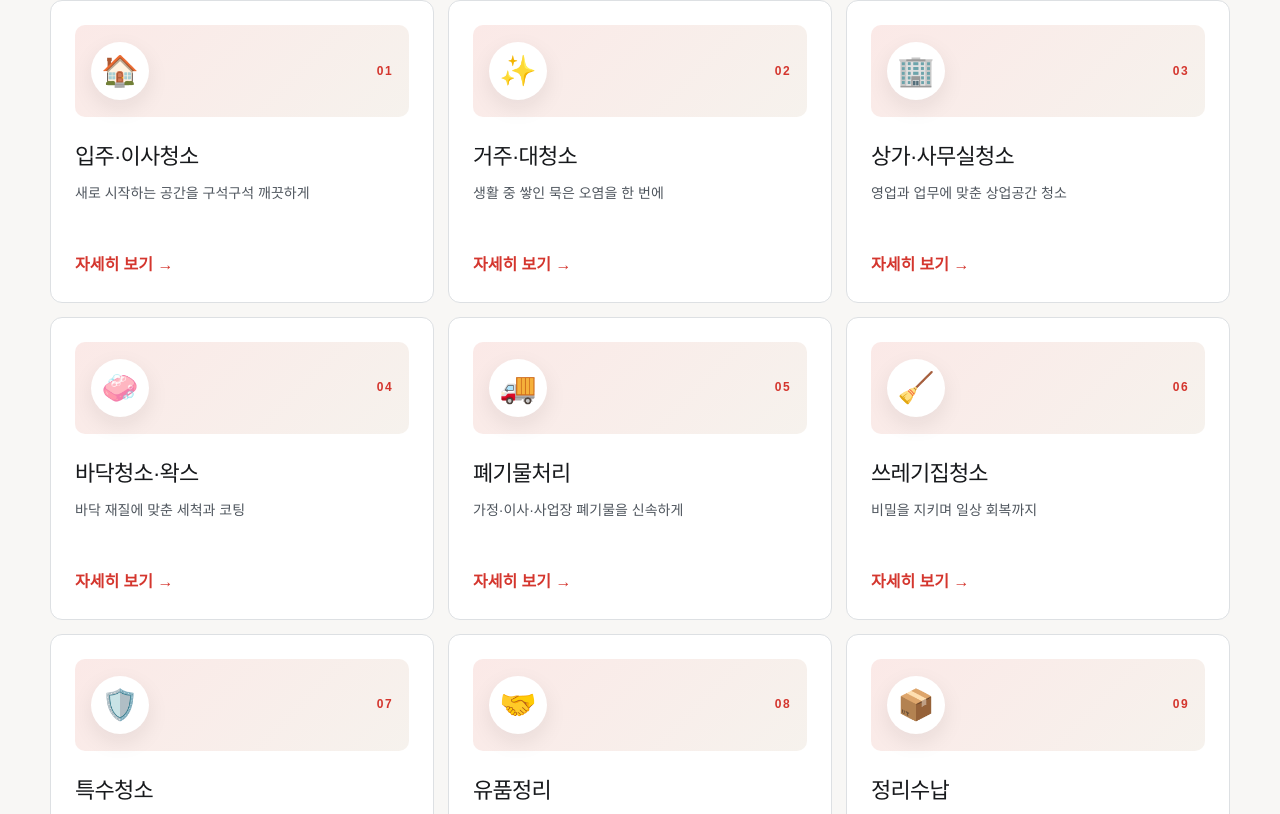
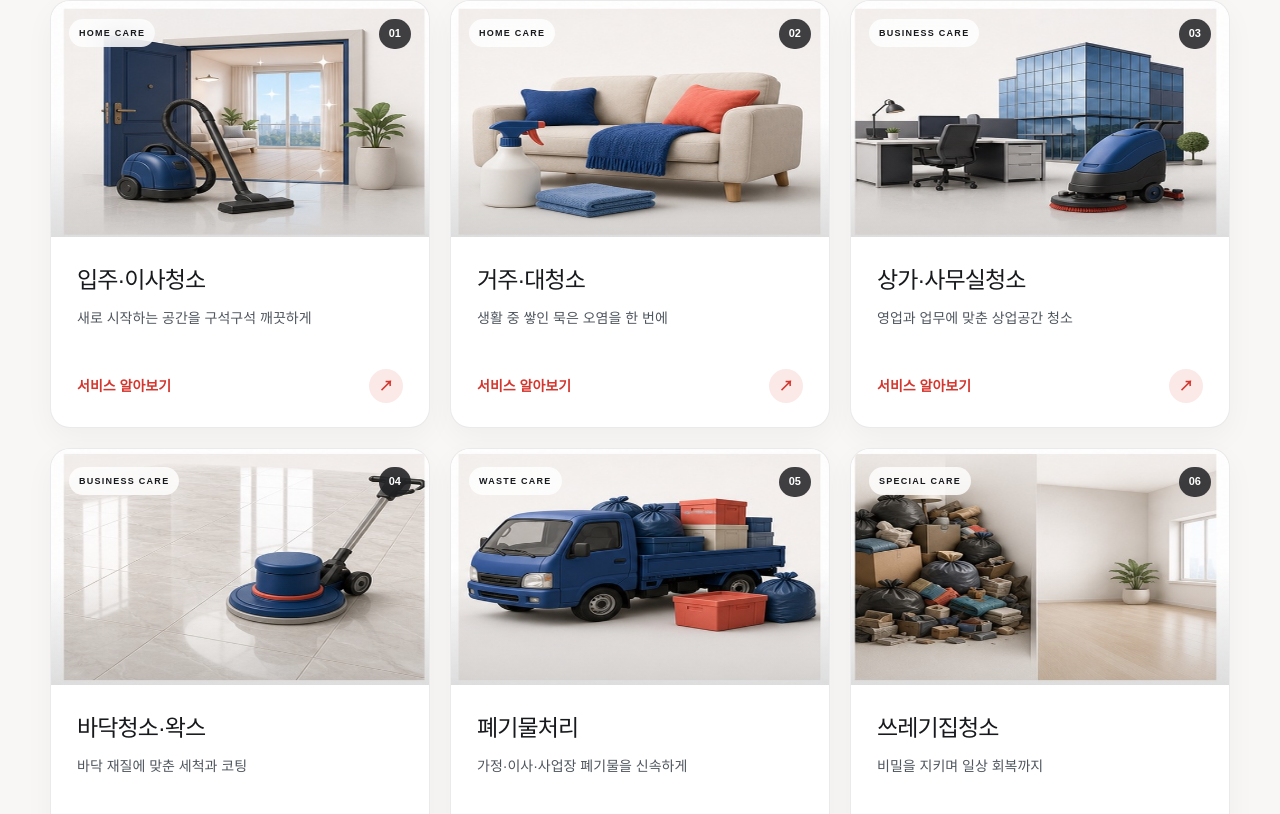
Before and after one commit to rhkss8/solomon-clean, a Next.js app: page / in a window 1280 px wide. Shown: the part 946-1760 px from the top of the page. Built offline with nearby package versions, Linux system fonts and the light colour scheme; no server answers.

Commit message:
feat: redesign service cards with premium illustrations

```diff
--- a/app/globals.css
+++ b/app/globals.css
@@ -76,20 +76,36 @@ h1, h2, h3, p { margin-top: 0; }
 .section-heading { margin-bottom: 42px; display: flex; align-items: end; justify-content: space-between; gap: 24px; }
 .section-heading h2, .split-section h2 { margin: 9px 0 0; font-size: clamp(32px, 4vw, 48px); line-height: 1.18; letter-spacing: -.045em; }
 .section-heading--light p { color: #bfc4c8; }
-.service-grid { display: grid; grid-template-columns: repeat(3, 1fr); gap: 14px; }
+.service-grid { display: grid; grid-template-columns: repeat(3, 1fr); gap: 20px; }
 .region-grid { display: grid; grid-template-columns: repeat(2, 1fr); gap: 16px; }
 .region-card { padding: 30px; border: 1px solid var(--border); background: white; }
 .region-card > span { color: var(--brand-primary); font-size: 13px; font-weight: 850; }
 .region-card h2 { margin: 30px 0 12px; font-size: 25px; }
 .region-card p { color: var(--text-secondary); line-height: 1.7; }
 .region-card strong { display: inline-block; margin-top: 18px; }
-.service-card { min-height: 270px; padding: 24px; display: flex; flex-direction: column; background: white; border: 1px solid var(--border); border-radius: 12px; transition: .2s ease; }
-.service-card:hover { transform: translateY(-4px); border-color: #c7a4a1; box-shadow: var(--shadow); }
-.service-card__visual { height: 92px; margin-bottom: 22px; padding: 14px 16px; display: flex; align-items: center; justify-content: space-between; border-radius: 10px; background: linear-gradient(135deg, var(--brand-soft), #f6f2ed); }
-.service-card__visual > span { width: 58px; height: 58px; display: grid; place-items: center; border-radius: 50%; background: white; box-shadow: 0 8px 22px rgba(23,25,28,.08); font-size: 30px; }
-.service-card__visual small { color: var(--brand-primary); font-size: 12px; font-weight: 850; letter-spacing: .12em; }
-.service-card h3 { margin: 0 0 8px; font-size: 22px; letter-spacing: -.035em; }
-.service-card p { min-height: 50px; margin-bottom: 20px; color: var(--text-secondary); font-size: 14px; }
+.service-card { min-width: 0; overflow: hidden; display: flex; flex-direction: column; background: white; border: 1px solid rgba(23,25,28,.09); border-radius: 20px; box-shadow: 0 10px 30px rgba(23,25,28,.04); transition: transform .38s cubic-bezier(.2,.8,.2,1), box-shadow .38s ease, border-color .38s ease; }
+.service-card:hover { transform: translateY(-8px); border-color: rgba(212,54,46,.24); box-shadow: 0 26px 65px rgba(23,25,28,.13); }
+.service-card__visual { position: relative; height: 236px; overflow: hidden; background-image: url('/services/service-illustrations-v2.jpg'); background-repeat: no-repeat; background-size: 300% 300%; transition: background-size .7s cubic-bezier(.2,.8,.2,1), filter .35s ease; }
+.service-card:hover .service-card__visual { background-size: 315% 315%; filter: saturate(1.06) contrast(1.02); }
+.service-card__visual::after { content: ""; position: absolute; inset: 0; background: linear-gradient(180deg, rgba(255,255,255,0) 50%, rgba(23,25,28,.14)); pointer-events: none; }
+.service-card__visual > span, .service-card__visual small { position: absolute; z-index: 1; top: 18px; min-height: 28px; padding: 6px 10px; display: grid; place-items: center; border-radius: 999px; backdrop-filter: blur(12px); }
+.service-card__visual > span { left: 18px; background: rgba(255,255,255,.82); color: var(--ink); font-size: 9px; font-weight: 850; letter-spacing: .14em; }
+.service-card__visual small { right: 18px; min-width: 30px; background: rgba(23,25,28,.82); color: white; font-size: 11px; font-weight: 850; }
+.service-card__visual--1 { background-position: 0 0; }
+.service-card__visual--2 { background-position: 50% 0; }
+.service-card__visual--3 { background-position: 100% 0; }
+.service-card__visual--4 { background-position: 0 50%; }
+.service-card__visual--5 { background-position: 50% 50%; }
+.service-card__visual--6 { background-position: 100% 50%; }
+.service-card__visual--7 { background-position: 0 100%; }
+.service-card__visual--8 { background-position: 50% 100%; }
+.service-card__visual--9 { background-position: 100% 100%; }
+.service-card__body { min-height: 190px; padding: 25px 26px 24px; display: flex; flex-direction: column; }
+.service-card h3 { margin: 0 0 8px; font-size: 23px; letter-spacing: -.04em; }
+.service-card p { margin-bottom: 24px; color: var(--text-secondary); font-size: 14px; }
+.service-card__link { margin-top: auto; display: flex; align-items: center; justify-content: space-between; color: var(--brand-primary); font-size: 14px; font-weight: 800; }
+.service-card__link i { width: 34px; height: 34px; display: grid; place-items: center; border-radius: 50%; background: var(--brand-soft); font-style: normal; transition: transform .3s ease, background .3s ease, color .3s ease; }
+.service-card:hover .service-card__link i { transform: rotate(45deg); background: var(--brand-primary); color: white; }
 .story-showcase { overflow: hidden; background: #f0f2f5; }
 .story-showcase__heading { margin-bottom: 46px; display: grid; grid-template-columns: 1.15fr .85fr; align-items: end; gap: 70px; }
 .story-showcase__heading h2 { margin: 10px 0 0; font-size: clamp(36px, 4.5vw, 56px); line-height: 1.12; letter-spacing: -.05em; }
--- a/src/components/ServiceGrid.tsx
+++ b/src/components/ServiceGrid.tsx
@@ -1,16 +1,12 @@
 import Link from "next/link";
 import { services } from "@/src/domain/site";
 
-const serviceIcons: Record<string, string> = {
-  "move-in-cleaning": "🏠",
-  "residential-cleaning": "✨",
-  "commercial-cleaning": "🏢",
-  "floor-care": "🧼",
-  "waste-disposal": "🚚",
-  "hoarding-cleanup": "🧹",
-  "deep-cleaning": "🛡️",
-  "estate-clearing": "🤝",
-  "home-organizing": "📦",
+const categoryLabels: Record<string, string> = {
+  residential: "HOME CARE",
+  commercial: "BUSINESS CARE",
+  waste: "WASTE CARE",
+  special: "SPECIAL CARE",
+  organizing: "LIFE CARE",
 };
 
 /** Reusable service discovery grid driven by the central service catalog. */
@@ -18,12 +14,17 @@ export function ServiceGrid({ limit }: { limit?: number }) {
   const visibleServices = typeof limit === "number" ? services.slice(0, limit) : services;
   return (
     <div className="service-grid">
-      {visibleServices.map((service) => (
+      {visibleServices.map((service, index) => (
         <Link className="service-card" href={`/services/${service.slug}`} key={service.slug}>
-          <div className="service-card__visual" aria-hidden="true"><span>{serviceIcons[service.slug]}</span><small>{service.symbol}</small></div>
-          <h3>{service.name}</h3>
-          <p>{service.shortDescription}</p>
-          <span className="text-link">자세히 보기 →</span>
+          <div className={`service-card__visual service-card__visual--${index + 1}`} aria-hidden="true">
+            <span>{categoryLabels[service.category]}</span>
+            <small>{service.symbol}</small>
+          </div>
+          <div className="service-card__body">
+            <h3>{service.name}</h3>
+            <p>{service.shortDescription}</p>
+            <span className="service-card__link">서비스 알아보기 <i>↗</i></span>
+          </div>
         </Link>
       ))}
     </div>
```
Also changed, not shown: public/services/service-illustrations-v2.jpg (added).
